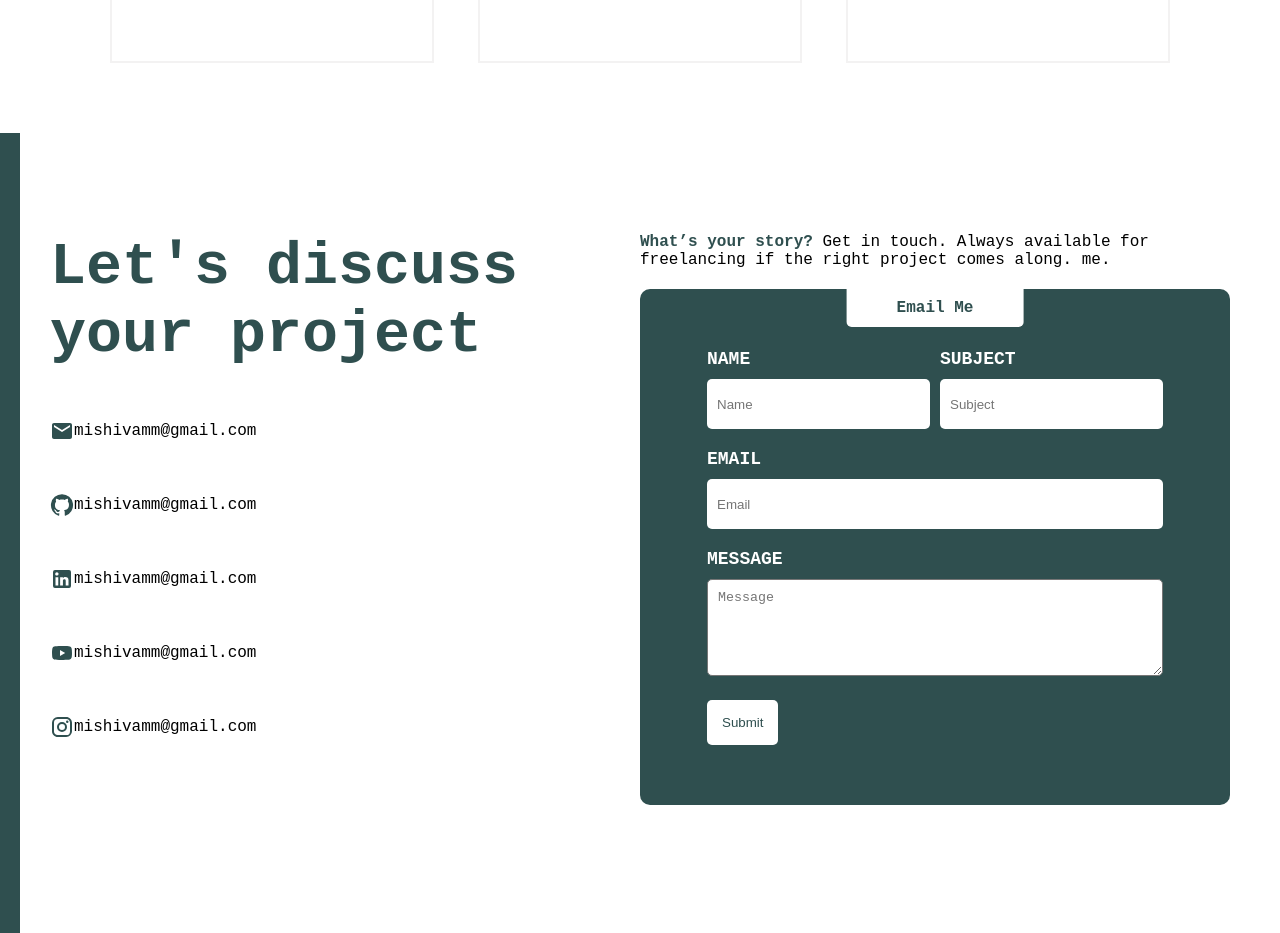
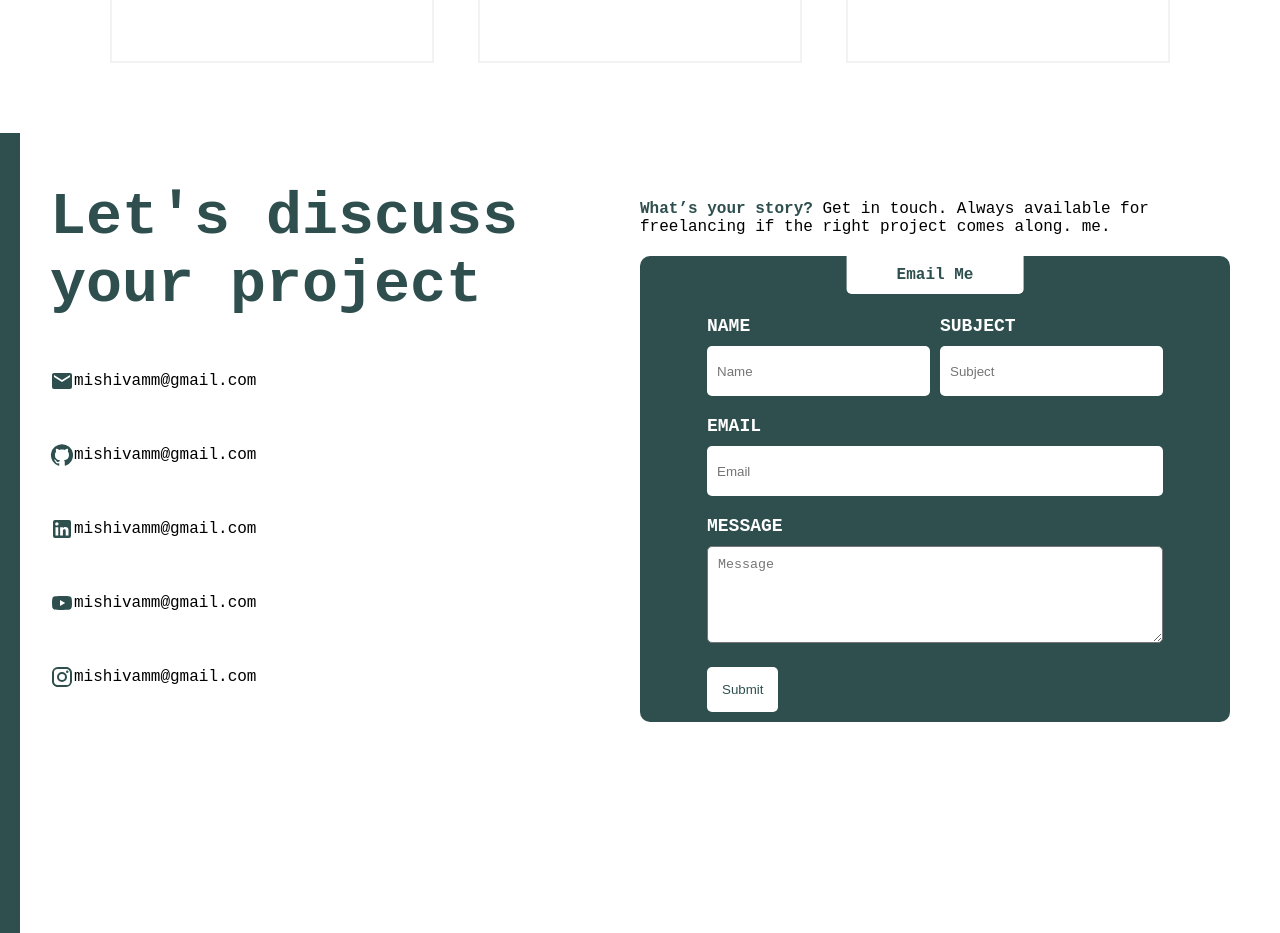
Before and after one commit to Shivam-Deve/myportfolio, a React (Create React App) app: page / in a window 1280 px wide. Shown: the part 2420-3353 px from the top of the page. Built offline with nearby package versions, Linux system fonts and the light colour scheme; a web font is replaced by a local one.

Commit message:
padding fixed

```diff
--- a/src/components/contact/Contact.scss
+++ b/src/components/contact/Contact.scss
@@ -9,7 +9,7 @@
         position: absolute;
     }
     .wrapper{
-        padding: 100px 50px;
+        padding: 50px;
         display: flex;
         .left{
             flex: 1;
@@ -65,7 +65,7 @@
                     border-bottom-right-radius: 5px;
                 }
                 form{
-                    margin: 50px 0;
+                    margin-top: 50px;
                     display: flex;
                     flex-direction: column;
                     width: 80%;
```
